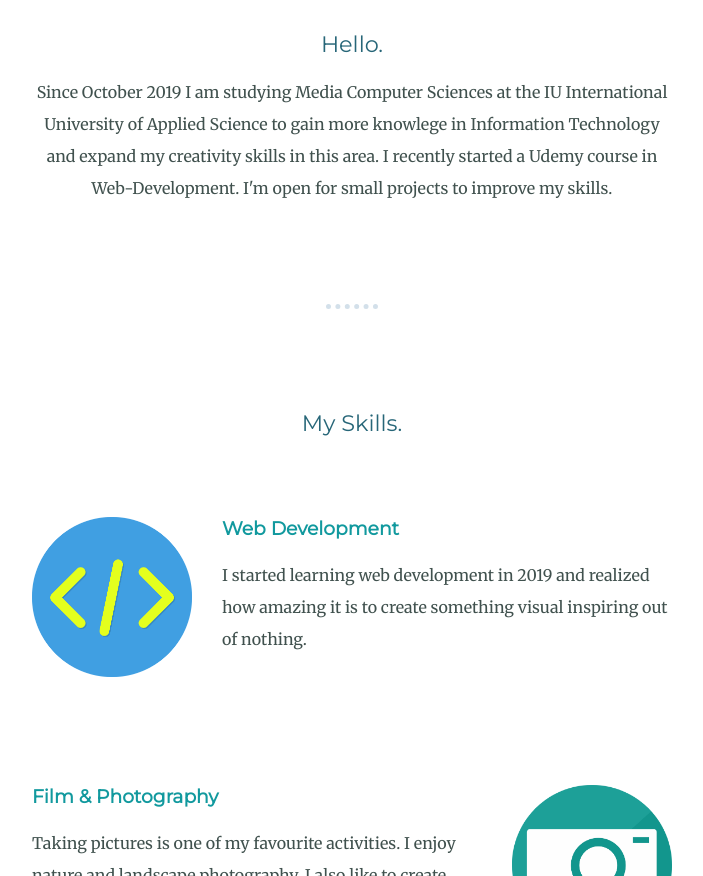
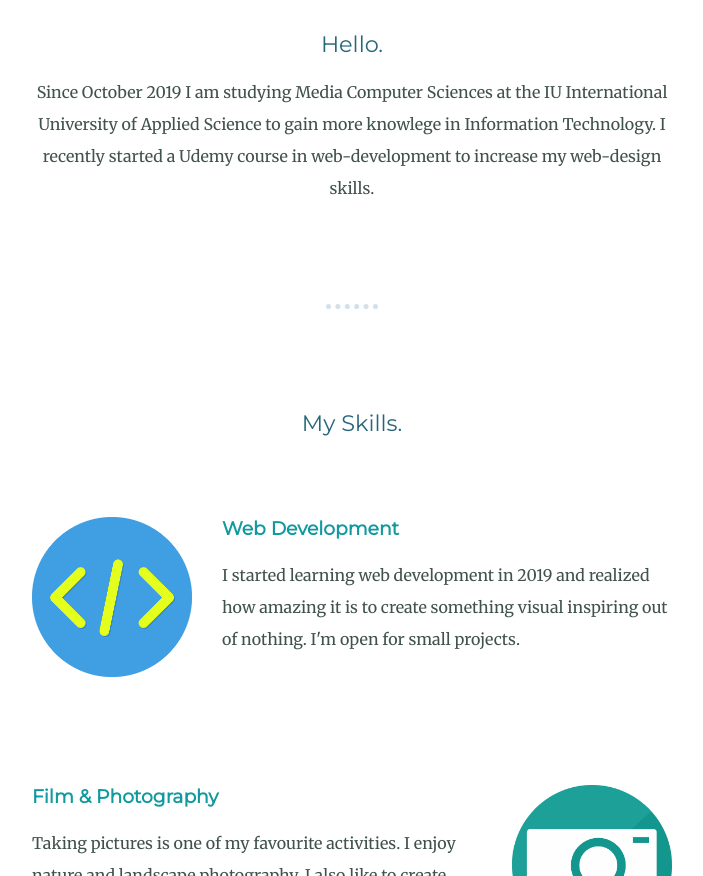
Before and after one commit to sandraJessica/sandrawittek, a plain HTML site: page index.html in a window 1280 px wide. Shown: the part 1163-2039 px from the top of the page, without its empty margins (288-991 px from the left). Drawn offline with Linux system fonts and the light colour scheme.

Commit message:
text update

```diff
--- a/index.html
+++ b/index.html
@@ -25,8 +25,7 @@
       <img class="me-img" src="images/20220123-IMG_1065 copy-modified.png" alt="personal-picture" height="200px" width="200px">
       <h2>Hello.</h2>
       <p class="intro">Since October 2019 I am studying Media Computer Sciences at the IU International University of Applied Science
-        to gain more knowlege in Information Technology and expand my creativity skills in this area. I recently started
-        a Udemy course in Web-Development. I'm open for small projects to improve my skills.</p>
+        to gain more knowlege in Information Technology. I recently started a Udemy course in web-development to increase my web-design skills. </p>
     </div>
     <hr>
     <div class="skills">
@@ -34,7 +33,8 @@
       <div class="skill-row">
         <img class="coding-img" src="images/symbol-g99d438dd7_1280-modified.png" alt="coding-img">
         <h3>Web Development</h3>
-        <p>I started learning web development in 2019 and realized how amazing it is to create something visual inspiring out of nothing.</p>
+        <p>I started learning web development in 2019 and realized how amazing it is to create something visual inspiring out of nothing.
+          I'm open for small projects.</p>
       </div>
       <div class="skill-row">
         <img class="cam-img" src="images/icon-g0ac4cad0b_1280-modified.png" alt="camera-img">
```
